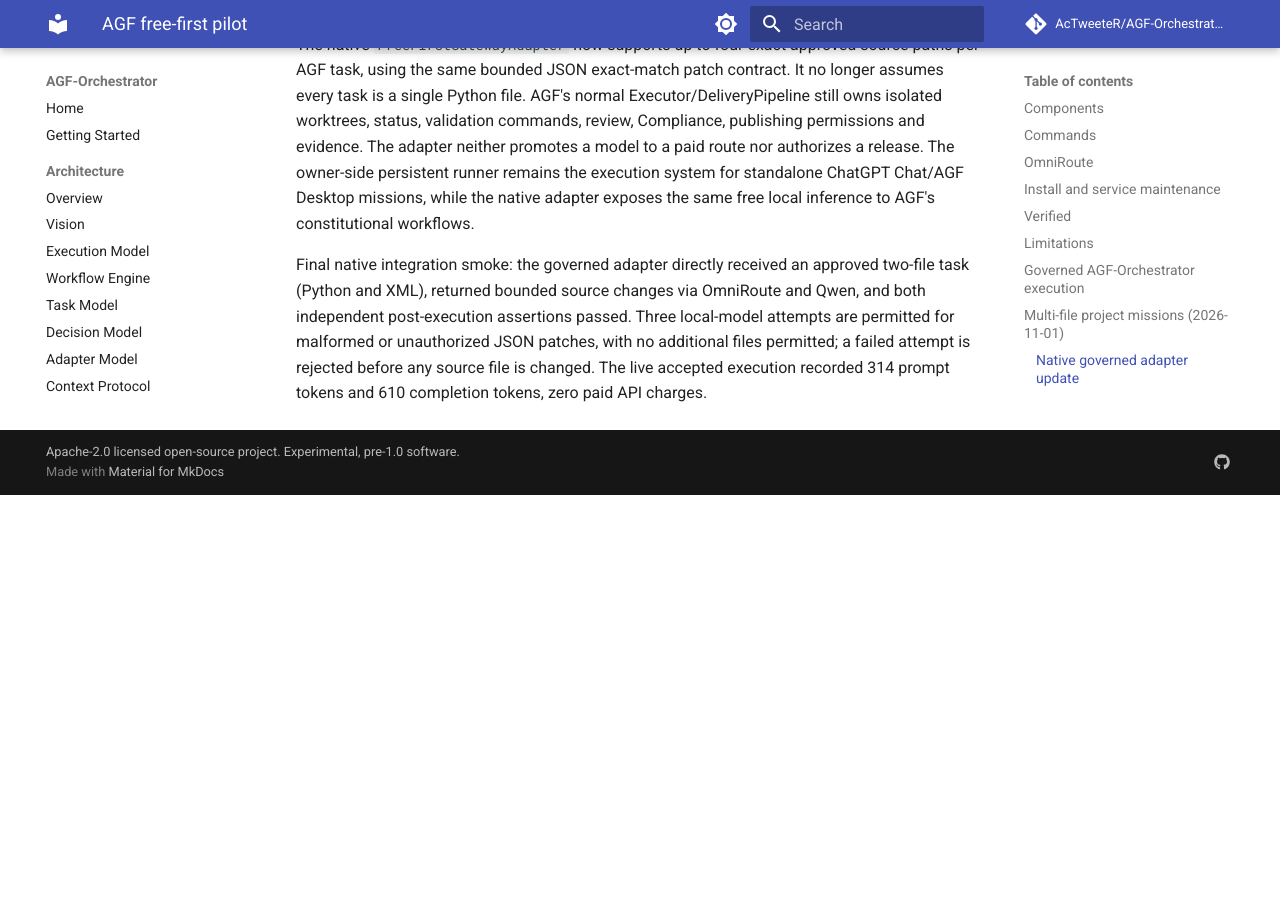
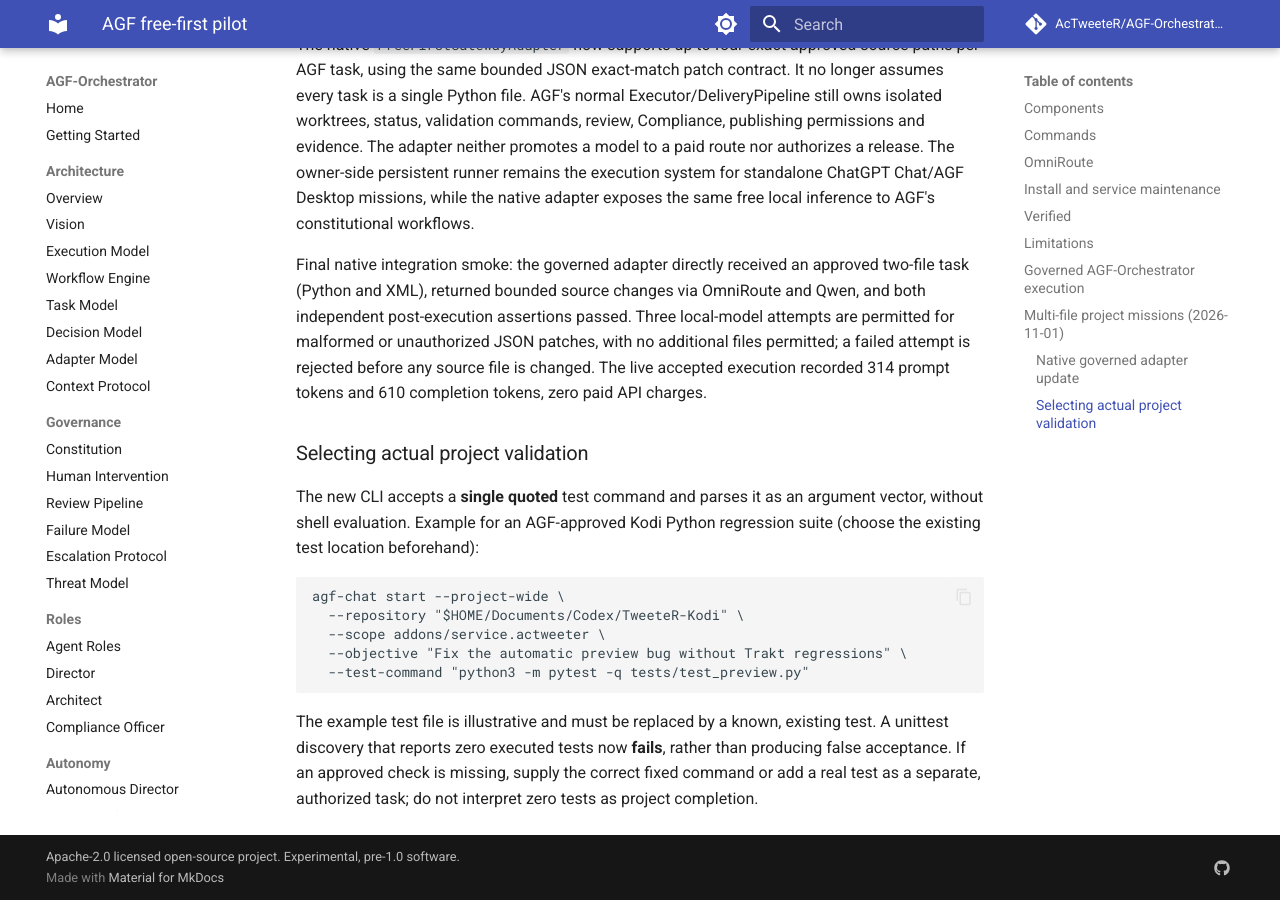
Before and after one commit to AcTweeteR/AGF-Orchestrator, an MkDocs documentation site: the page built from docs/AGF_FREE_FIRST_PILOT.md, in a window 1280 px wide and 900 px high, scrolled down 4282 px. Built offline with MkDocs 1.6.1 and Material for MkDocs 9.7.7, drawn with Linux system fonts in a browser that asks for light colours; comment, search, counter and statistics services are not loaded; before the commit the page ends 4777 px from its top, so only the background shows below that.

Commit message:
Reject empty test suites and accept explicit project test commands

```diff
--- a/docs/AGF_FREE_FIRST_PILOT.md
+++ b/docs/AGF_FREE_FIRST_PILOT.md
@@ -193,3 +193,21 @@
 patches, with no additional files permitted; a failed attempt is rejected
 before any source file is changed. The live accepted execution recorded
 314 prompt tokens and 610 completion tokens, zero paid API charges.
+
+### Selecting actual project validation
+
+The new CLI accepts a **single quoted** test command and parses it as an
+argument vector, without shell evaluation. Example for an AGF-approved Kodi
+Python regression suite (choose the existing test location beforehand):
+
+    agf-chat start --project-wide \
+      --repository "$HOME/Documents/Codex/TweeteR-Kodi" \
+      --scope addons/service.actweeter \
+      --objective "Fix the automatic preview bug without Trakt regressions" \
+      --test-command "python3 -m pytest -q tests/test_preview.py"
+
+The example test file is illustrative and must be replaced by a known,
+existing test. A unittest discovery that reports zero executed tests now
+**fails**, rather than producing false acceptance. If an approved check is
+missing, supply the correct fixed command or add a real test as a separate,
+authorized task; do not interpret zero tests as project completion.
```
Also changed, not shown: 2 other files.
